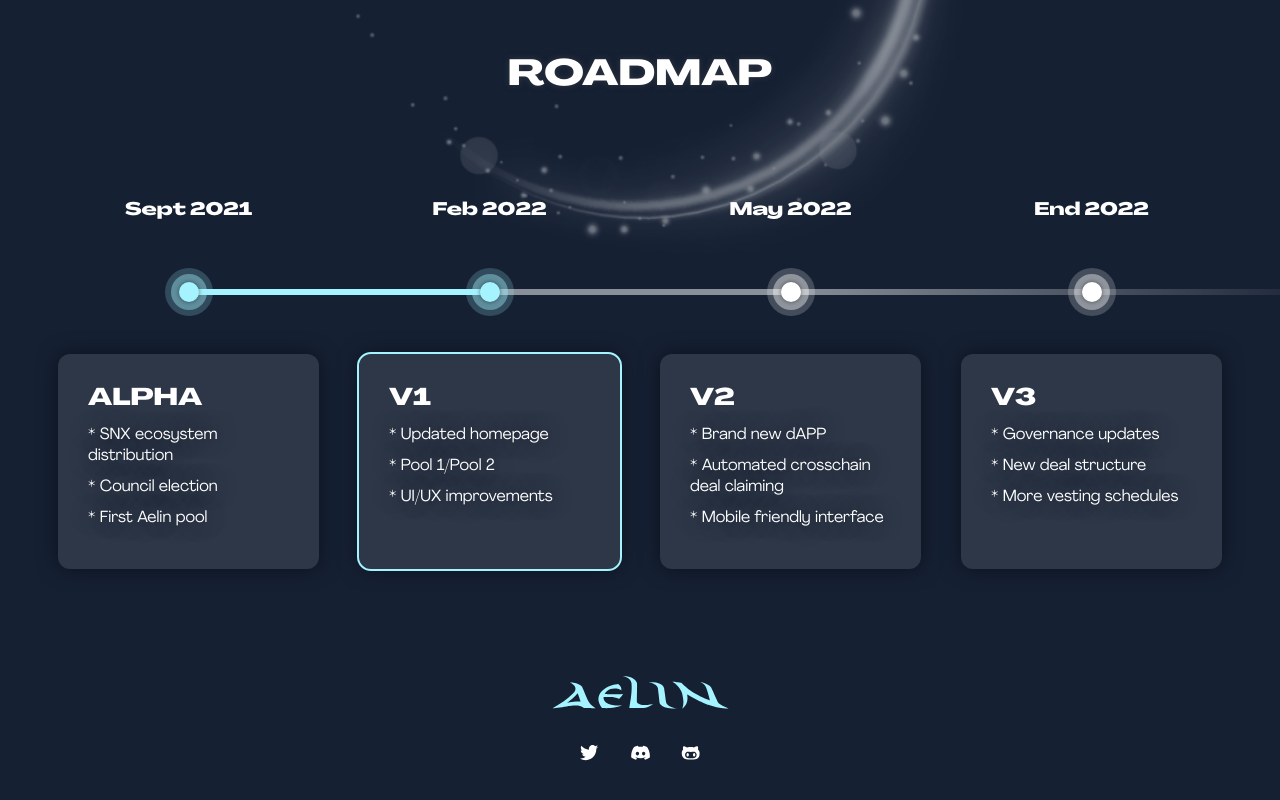
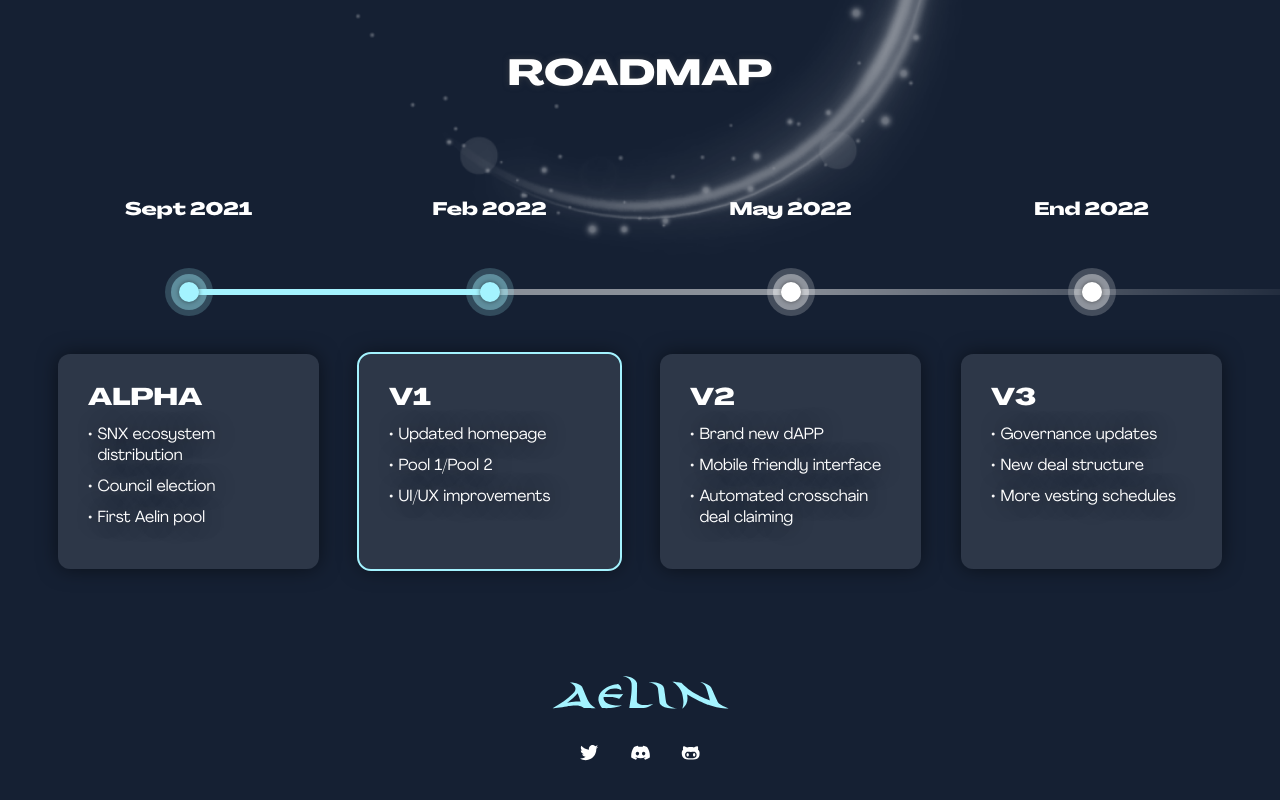
Before and after one commit to AelinXYZ/aelin-website, a Next.js app: page / in a window 1280 px wide. Shown: the part 2625-3425 px from the top of the page. Built offline with nearby package versions, Linux system fonts and the light colour scheme.

Commit message:
line break fix

```diff
--- a/components/Roadmap.tsx
+++ b/components/Roadmap.tsx
@@ -39,7 +39,10 @@
                 >
                   <VersionTitle>{version.title}</VersionTitle>
                   {version.bullets.map((b, i) => (
-                    <VersionBullet key={i}>* {b}</VersionBullet>
+                    <div key={i} style={{ display: 'flex' }}>
+                      <div style={{ marginRight: '5px' }}>•</div>
+                      <VersionBullet>{b}</VersionBullet>
+                    </div>
                   ))}
                 </VersionWrapper>
               </ReleaseWrapper>
--- a/components/RoadmapMobile.tsx
+++ b/components/RoadmapMobile.tsx
@@ -40,7 +40,10 @@
               >
                 <VersionTitle>{version.title}</VersionTitle>
                 {version.bullets.map((b, i) => (
-                  <VersionBullet key={i}>* {b}</VersionBullet>
+                  <div key={i} style={{ display: 'flex' }}>
+                    <div style={{ marginRight: '5px' }}>•</div>
+                    <VersionBullet>{b}</VersionBullet>
+                  </div>
                 ))}
               </VersionWrapper>
             </ReleaseWrapper>
--- a/data/roadmap.ts
+++ b/data/roadmap.ts
@@ -38,8 +38,8 @@
       title: 'V2',
       bullets: [
         'Brand new dAPP',
+        'Mobile friendly interface',
         'Automated crosschain deal claiming',
-        'Mobile friendly interface',
       ],
     },
     id: 3,
```
